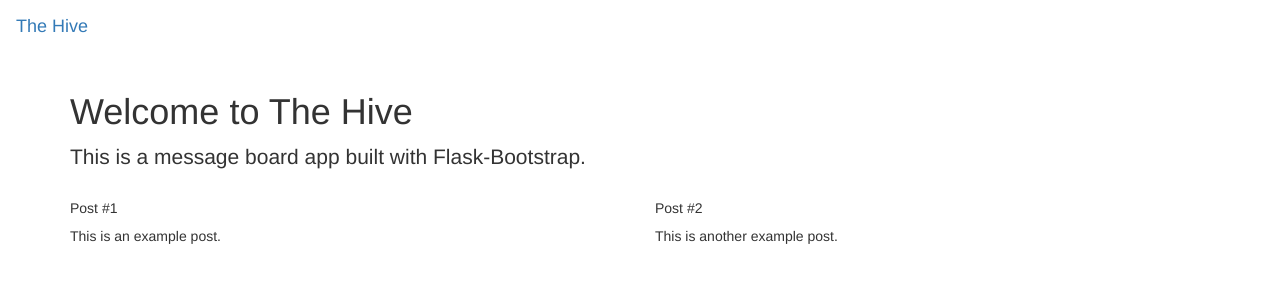
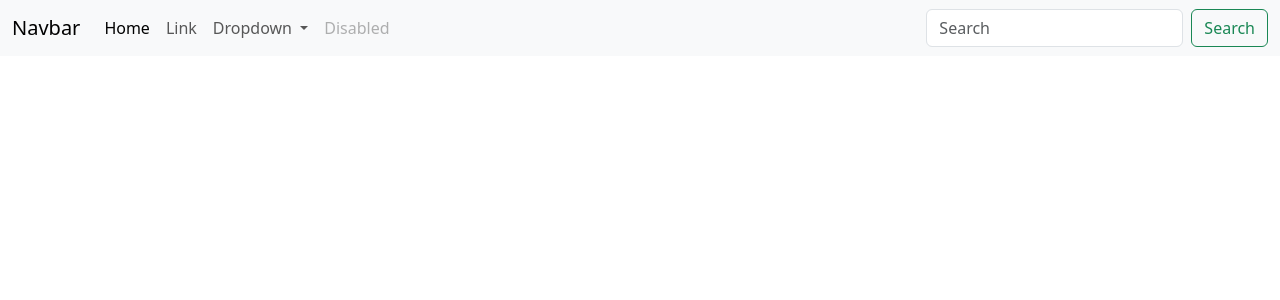
Before and after one commit to ecar33/TheHive, a Flask app: page / in a window 1280 px wide. Shown: the top 300 px of the page. Run offline with Flask 3, Linux system fonts and the light colour scheme; some libraries are stand-ins or nearby versions.

Commit message:
Remove flask-bootstrap to use latest bootstrap

```diff
--- a/hive/__init__.py
+++ b/hive/__init__.py
@@ -2,7 +2,7 @@ from dotenv import load_dotenv
 from flask import Flask, render_template
 from hive.config import DevelopmentConfig, TestingConfig
 from hive.core.commands import register_commands
-from hive.core.extensions import db, bootstrap
+from hive.core.extensions import db
 from hive.models import Message
 from hive.blueprints.main import main_bp
 
@@ -16,7 +16,6 @@ def create_app(config=DevelopmentConfig):
 
     # Bind extensions to app
     db.init_app(app)
-    bootstrap.init_app(app)
 
     # Create db from models if in dev/test
     if config in [DevelopmentConfig, TestingConfig]:
--- a/hive/core/extensions.py
+++ b/hive/core/extensions.py
@@ -3,7 +3,6 @@ from flask_sqlalchemy import SQLAlchemy
 from flask_login import LoginManager
 from sqlalchemy import MetaData
 from sqlalchemy.orm import DeclarativeBase
-from flask_bootstrap import Bootstrap
 
 class Base(DeclarativeBase):
     metadata = MetaData(
@@ -17,4 +16,3 @@ class Base(DeclarativeBase):
     )
 
 db = SQLAlchemy(model_class=Base)
-bootstrap = Bootstrap()
--- a/hive/templates/base.html
+++ b/hive/templates/base.html
@@ -1,12 +1,39 @@
-{% extends "bootstrap/base.html" %}
-{% block title %}This is an example page{% endblock %}
+{% block doc -%}
+<!DOCTYPE html>
+<html {% block html_attribs %}{% endblock html_attribs %}>
+{%- block html %}
+  <head>
+    {%- block head %}
+    <title>{% block title %}{{title|default}}{% endblock title %}</title>
 
-{% block navbar %}
-<div class="navbar navbar-fixed-top">
-  <!-- ... -->
-</div>
-{% endblock %}
+    {%- block metas %}
+    <meta name="viewport" content="width=device-width, initial-scale=1.0">
+    <meta charset="utf-8">
+    {%- endblock metas %}
 
-{% block content %}
-  <h1>Hello, Bootstrap</h1>
-{% endblock %}
+    {%- block styles %}
+    <link rel="stylesheet" href="{{ url_for('static', filename='styles/base.css') }}" type="text/css">
+    <!-- Bootstrap -->
+    <link href="https://cdn.jsdelivr.net/npm/bootstrap@5.3.3/dist/css/bootstrap.min.css" rel="stylesheet" integrity="sha384-QWTKZyjpPEjISv5WaRU9OFeRpok6YctnYmDr5pNlyT2bRjXh0JMhjY6hW+ALEwIH" crossorigin="anonymous">
+    {%- endblock styles %}
+    {%- endblock head %}
+  </head>
+  <body {% block body_attribs %}{% endblock body_attribs %}>
+    {% block body -%}
+    {% block navbar %}
+    {%- endblock navbar %}
+    {% for message in get_flashed_messages() %}
+    <div class="alert">{{ message|safe }}</div>
+    {% endfor %}
+    {% block content -%}
+    {%- endblock content %}
+
+    {% block scripts %}
+    <script src="https://cdn.jsdelivr.net/npm/@popperjs/core@2.11.8/dist/umd/popper.min.js" integrity="sha384-I7E8VVD/ismYTF4hNIPjVp/Zjvgyol6VFvRkX/vR+Vc4jQkC+hVqc2pM8ODewa9r" crossorigin="anonymous"></script>
+    <script src="https://cdn.jsdelivr.net/npm/bootstrap@5.3.3/dist/js/bootstrap.min.js" integrity="sha384-0pUGZvbkm6XF6gxjEnlmuGrJXVbNuzT9qBBavbLwCsOGabYfZo0T0to5eqruptLy" crossorigin="anonymous"></script>
+    {%- endblock scripts %}
+    {%- endblock body %}
+  </body>
+{%- endblock html %}
+</html>
+{% endblock doc -%}
--- a/hive/templates/index.html
+++ b/hive/templates/index.html
@@ -1,37 +1,50 @@
-{% extends "bootstrap/base.html" %}
+{% extends "base.html" %}
 
-{% block title %}The Hive Home{% endblock %}
+{% block title %}
+  {{super()}}
+{% endblock %}
 
 {% block navbar %}
-<nav class="navbar navbar-expand-lg navbar-dark bg-dark">
-    <a class="navbar-brand" href="#">The Hive</a>
+<nav class="navbar navbar-expand-lg bg-body-tertiary">
+  <div class="container-fluid">
+    <a class="navbar-brand" href="#">Navbar</a>
+    <button class="navbar-toggler" type="button" data-bs-toggle="collapse" data-bs-target="#navbarSupportedContent" aria-controls="navbarSupportedContent" aria-expanded="false" aria-label="Toggle navigation">
+      <span class="navbar-toggler-icon"></span>
+    </button>
+    <div class="collapse navbar-collapse" id="navbarSupportedContent">
+      <ul class="navbar-nav me-auto mb-2 mb-lg-0">
+        <li class="nav-item">
+          <a class="nav-link active" aria-current="page" href="#">Home</a>
+        </li>
+        <li class="nav-item">
+          <a class="nav-link" href="#">Link</a>
+        </li>
+        <li class="nav-item dropdown">
+          <a class="nav-link dropdown-toggle" href="#" role="button" data-bs-toggle="dropdown" aria-expanded="false">
+            Dropdown
+          </a>
+          <ul class="dropdown-menu">
+            <li><a class="dropdown-item" href="#">Action</a></li>
+            <li><a class="dropdown-item" href="#">Another action</a></li>
+            <li><hr class="dropdown-divider"></li>
+            <li><a class="dropdown-item" href="#">Something else here</a></li>
+          </ul>
+        </li>
+        <li class="nav-item">
+          <a class="nav-link disabled" aria-disabled="true">Disabled</a>
+        </li>
+      </ul>
+      <form class="d-flex" role="search">
+        <input class="form-control me-2" type="search" placeholder="Search" aria-label="Search">
+        <button class="btn btn-outline-success" type="submit">Search</button>
+      </form>
+    </div>
+  </div>
 </nav>
 {% endblock %}
 
 {% block content %}
-<div class="container">
-    <h1 class="display-4">Welcome to The Hive</h1>
-    <p class="lead">This is a message board app built with Flask-Bootstrap.</p>
-
-    <div class="row">
-        <div class="col-md-6">
-            <div class="card mb-3">
-                <div class="card-body">
-                    <h5 class="card-title">Post #1</h5>
-                    <p class="card-text">This is an example post.</p>
-                </div>
-            </div>
-        </div>
-        <div class="col-md-6">
-            <div class="card mb-3">
-                <div class="card-body">
-                    <h5 class="card-title">Post #2</h5>
-                    <p class="card-text">This is another example post.</p>
-                </div>
-            </div>
-        </div>
-    </div>
-</div>
+  {{super()}}
 {% endblock %}
 
 {% block scripts %}
--- a/requirements.txt
+++ b/requirements.txt
@@ -4,6 +4,7 @@ click==8.1.7
 colorama==0.4.6
 Deprecated==1.2.15
 dill==0.3.9
+dominate==2.9.1
 Flask==3.1.0
 Flask-Limiter==3.9.2
 Flask-Login==0.6.3
@@ -35,6 +36,7 @@ sqlalchemy-stubs==0.4
 sqlalchemy2-stubs==0.0.2a38
 tomlkit==0.13.2
 typing_extensions==4.12.2
+visitor==0.1.3
 Werkzeug==3.1.3
 wrapt==1.17.0
 WTForms==3.2.1
```
Also changed, not shown: hive/forms.py (+12 -0 lines).
